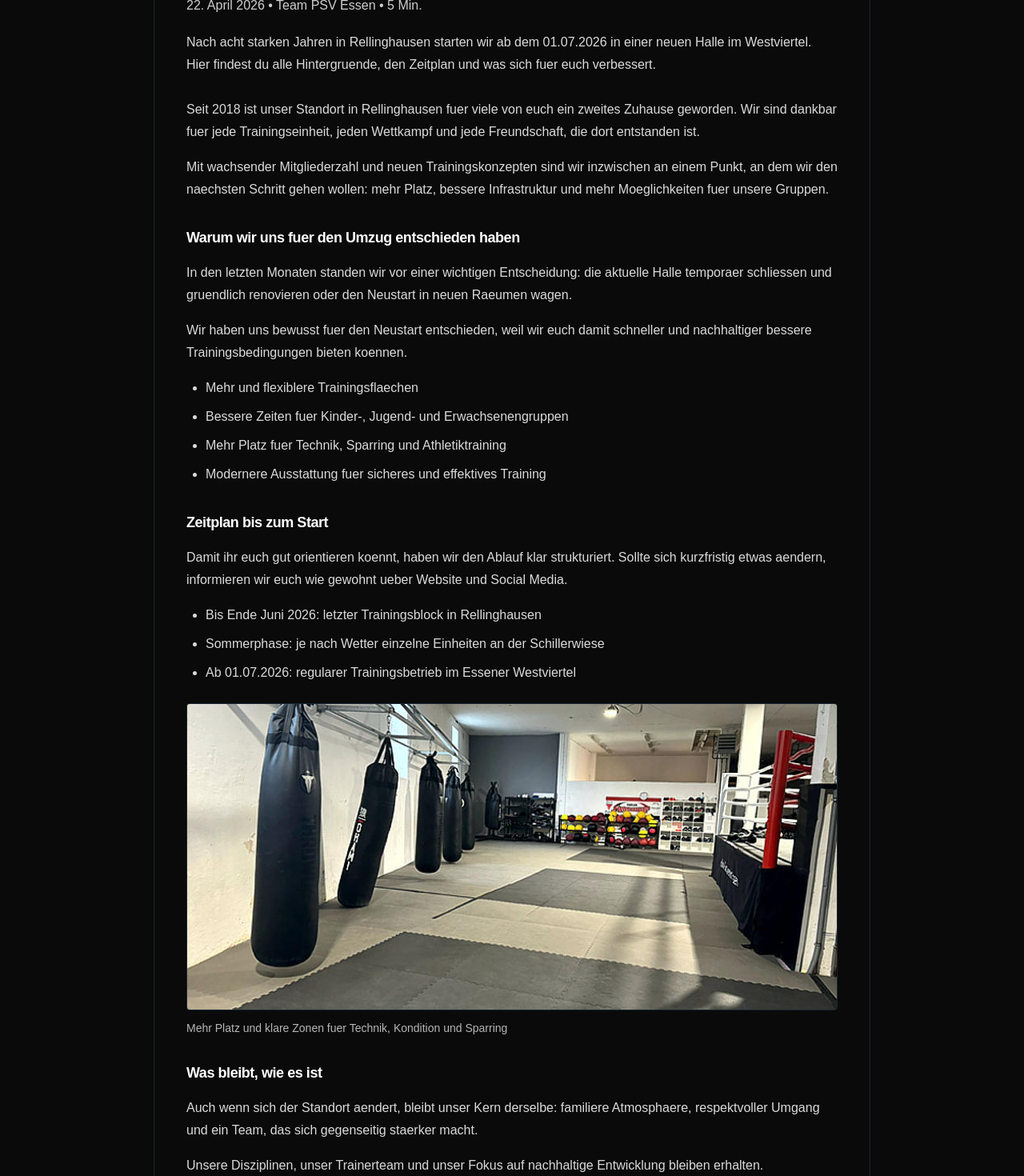
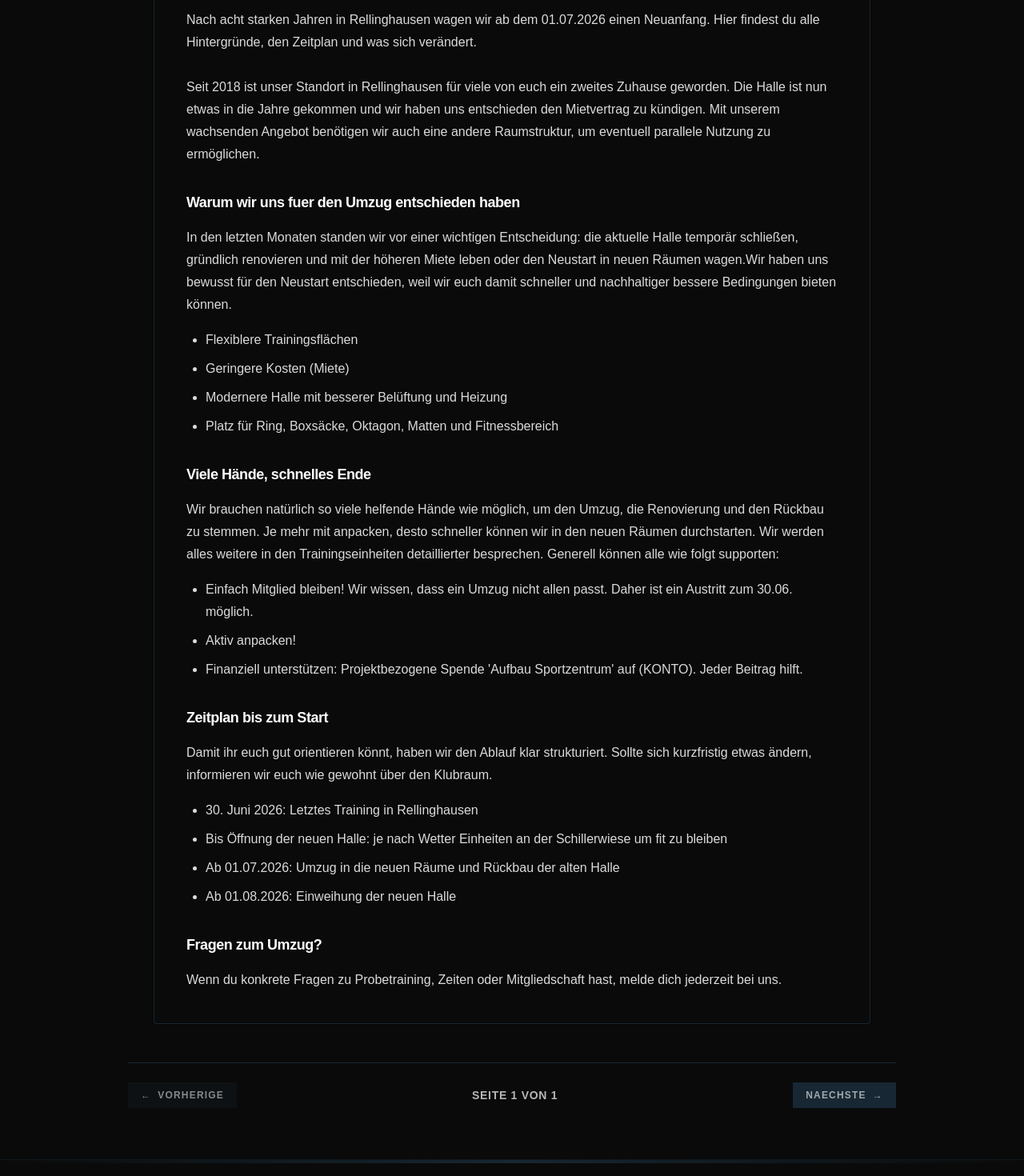
Before and after one commit to maltewinckler/psv-homepage, a Next.js app: page /aktuelles in a window 1280 px wide. Shown: the part 740-2210 px from the top of the page at 80% size. Built offline with nearby package versions, Linux system fonts and the light colour scheme.

Commit message:
update umzug text

```diff
--- a/src/app/aktuelles/page.tsx
+++ b/src/app/aktuelles/page.tsx
@@ -50,7 +50,7 @@ export default async function BlogPage({ searchParams }: BlogPageProps) {
           <p className="text-brand-primary font-bold uppercase tracking-[0.2em] text-sm md:text-base mb-4">Was gibts Neues?</p>
           <h1 className="text-3xl md:text-5xl font-black tracking-tight mb-4">Aktuelles aus der Abteilung</h1>
           <p className="text-sm md:text-base text-foreground/80 leading-7">
-            Hier teilen wir Neuigkeiten rund um den Verein, Trainingsupdates und wichtige Informationen für Mitglieder und Interessierte.
+            Hier teilen wir Neuigkeiten rund um die Abteilung und das Vereinsleben.
           </p>
         </div>
 
--- a/src/components/sections/AboutUs.tsx
+++ b/src/components/sections/AboutUs.tsx
@@ -56,7 +56,7 @@ export default function Services() {
             }
             {activeTab === "principles" &&
               "Ein Kampfsportverein ist anders als ein Fußballverein. Daher haben wir klare Spielregeln and die sich alle "
-              + "halten müsssen - ob Mitglied oder Gast."
+              + "halten müssen - ob Mitglied oder Gast."
             }
           </p>
         </motion.div>
--- a/src/content/news/20260422_umzug.ts
+++ b/src/content/news/20260422_umzug.ts
@@ -4,7 +4,8 @@ export const blogPost: BlogPost = {
   slug: "wir-ziehen-um",
   title: "Wir ziehen um: Neustart im Essener Westviertel",
   excerpt:
-    "Nach acht starken Jahren in Rellinghausen starten wir ab dem 01.07.2026 in einer neuen Halle im Westviertel. Hier findest du alle Hintergruende, den Zeitplan und was sich fuer euch verbessert.",
+    "Nach acht starken Jahren in Rellinghausen wagen wir ab dem 01.07.2026 einen Neuanfang. "
+    + "Hier findest du alle Hintergründe, den Zeitplan und was sich verändert.",
   publishedAt: "2026-04-22",
   author: "Team PSV Essen",
   readingTime: "5 Min.",
@@ -14,50 +15,57 @@ export const blogPost: BlogPost = {
   sections: [
     {
       paragraphs: [
-        "Seit 2018 ist unser Standort in Rellinghausen fuer viele von euch ein zweites Zuhause geworden. Wir sind dankbar fuer jede Trainingseinheit, jeden Wettkampf und jede Freundschaft, die dort entstanden ist.",
-        "Mit wachsender Mitgliederzahl und neuen Trainingskonzepten sind wir inzwischen an einem Punkt, an dem wir den naechsten Schritt gehen wollen: mehr Platz, bessere Infrastruktur und mehr Moeglichkeiten fuer unsere Gruppen."
+        "Seit 2018 ist unser Standort in Rellinghausen für viele von euch ein zweites Zuhause geworden. "
+        + "Die Halle ist nun etwas in die Jahre gekommen und wir haben uns entschieden den Mietvertrag zu kündigen. "
+        + "Mit unserem wachsenden Angebot benötigen wir auch eine andere Raumstruktur, um eventuell parallele Nutzung zu "
+        + "ermöglichen."
       ]
     },
     {
       heading: "Warum wir uns fuer den Umzug entschieden haben",
       paragraphs: [
-        "In den letzten Monaten standen wir vor einer wichtigen Entscheidung: die aktuelle Halle temporaer schliessen und gruendlich renovieren oder den Neustart in neuen Raeumen wagen.",
-        "Wir haben uns bewusst fuer den Neustart entschieden, weil wir euch damit schneller und nachhaltiger bessere Trainingsbedingungen bieten koennen."
+        "In den letzten Monaten standen wir vor einer wichtigen Entscheidung: die aktuelle Halle temporär schließen, "
+        + "gründlich renovieren und mit der höheren Miete leben oder den Neustart in neuen Räumen wagen."
+        + "Wir haben uns bewusst für den Neustart entschieden, weil wir euch damit schneller und nachhaltiger bessere "
+        + "Bedingungen bieten können."
       ],
       bulletPoints: [
-        "Mehr und flexiblere Trainingsflaechen",
-        "Bessere Zeiten fuer Kinder-, Jugend- und Erwachsenengruppen",
-        "Mehr Platz fuer Technik, Sparring und Athletiktraining",
-        "Modernere Ausstattung fuer sicheres und effektives Training"
+        "Flexiblere Trainingsflächen",
+        "Geringere Kosten (Miete)",
+        "Modernere Halle mit besserer Belüftung und Heizung",
+        "Platz für Ring, Boxsäcke, Oktagon, Matten und Fitnessbereich"
+      ]
+    },
+    {
+      heading: "Viele Hände, schnelles Ende",
+      paragraphs: [
+        "Wir brauchen natürlich so viele helfende Hände wie möglich, um den Umzug, die Renovierung und den "
+        + "Rückbau zu stemmen. Je mehr mit anpacken, desto schneller können wir in den neuen Räumen durchstarten. "
+        + "Wir werden alles weitere in den Trainingseinheiten detaillierter besprechen. Generell können alle wie folgt supporten:",
+      ],
+      bulletPoints: [
+        "Einfach Mitglied bleiben! Wir wissen, dass ein Umzug nicht allen passt. Daher ist ein Austritt zum 30.06. möglich.",
+        "Aktiv anpacken!",
+        "Finanziell unterstützen: Projektbezogene Spende 'Aufbau Sportzentrum' auf (KONTO). Jeder Beitrag hilft."
       ]
     },
     {
       heading: "Zeitplan bis zum Start",
       paragraphs: [
-        "Damit ihr euch gut orientieren koennt, haben wir den Ablauf klar strukturiert. Sollte sich kurzfristig etwas aendern, informieren wir euch wie gewohnt ueber Website und Social Media."
+        "Damit ihr euch gut orientieren könnt, haben wir den Ablauf klar strukturiert. "
+        + "Sollte sich kurzfristig etwas ändern, informieren wir euch wie gewohnt über den Klubraum."
       ],
       bulletPoints: [
-        "Bis Ende Juni 2026: letzter Trainingsblock in Rellinghausen",
-        "Sommerphase: je nach Wetter einzelne Einheiten an der Schillerwiese",
-        "Ab 01.07.2026: regularer Trainingsbetrieb im Essener Westviertel"
+        "30. Juni 2026: Letztes Training in Rellinghausen",
+        "Bis Öffnung der neuen Halle: je nach Wetter Einheiten an der Schillerwiese um fit zu bleiben",
+        "Ab 01.07.2026: Umzug in die neuen Räume und Rückbau der alten Halle",
+        "Ab 01.08.2026: Einweihung der neuen Halle"
       ],
-      image: {
-        src: "/moderner_kampfsport_halle_zentrum01.jpg",
-        alt: "Trainingsbereich mit Ring und Matten",
-        caption: "Mehr Platz und klare Zonen fuer Technik, Kondition und Sparring"
-      }
-    },
-    {
-      heading: "Was bleibt, wie es ist",
-      paragraphs: [
-        "Auch wenn sich der Standort aendert, bleibt unser Kern derselbe: familiere Atmosphaere, respektvoller Umgang und ein Team, das sich gegenseitig staerker macht.",
-        "Unsere Disziplinen, unser Trainerteam und unser Fokus auf nachhaltige Entwicklung bleiben erhalten."
-      ]
     },
     {
       heading: "Fragen zum Umzug?",
       paragraphs: [
-        "Wenn du konkrete Fragen zu Probetraining, Zeiten oder Mitgliedschaft hast, melde dich jederzeit ueber unser Kontaktformular. Wir begleiten euch transparent durch die gesamte Umzugsphase."
+        "Wenn du konkrete Fragen zu Probetraining, Zeiten oder Mitgliedschaft hast, melde dich jederzeit bei uns."
       ]
     }
   ]
--- a/src/content/notificationItems.ts
+++ b/src/content/notificationItems.ts
@@ -9,7 +9,7 @@ export interface NotificationItem {
 export const notificationItems: NotificationItem[] = [
   {
     id: "relocation",
-    title: "Wir ziehen um: Alle Details unter 'Aktuelles'",
+    title: "Wir ziehen um: Alle Details und Spendenaufruf unter 'Aktuelles'",
     icon: "🚀",
     badge: "Neu",
     href: "/aktuelles#wir-ziehen-um",
```
